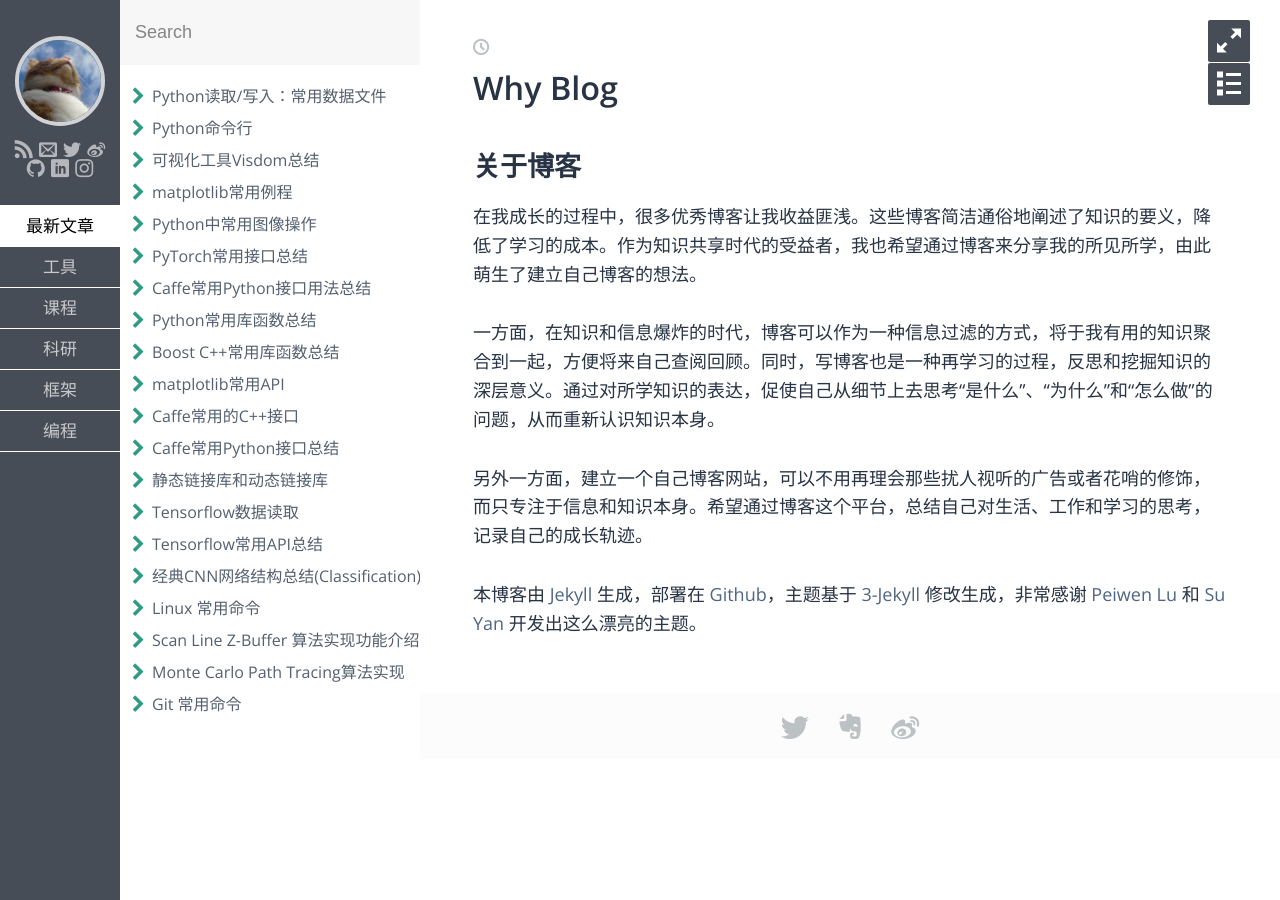
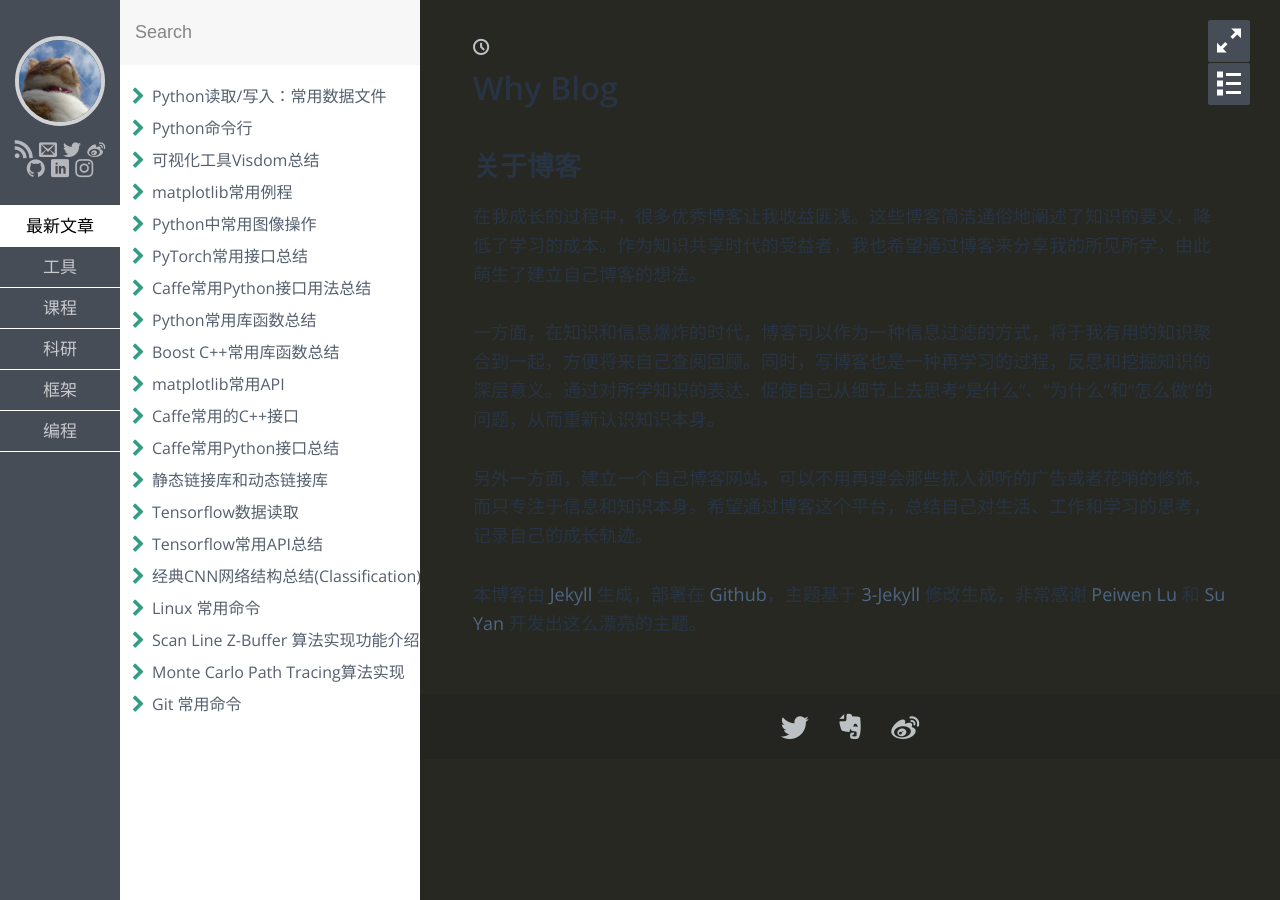
Before and after one commit to sccbhxc/sccbhxc.github.io, a Jekyll site: the page built from index.md, in a window 1280 px wide. Built offline with Jekyll 4.4.1, drawn with Linux system fonts in a browser that asks for light colours; some web fonts are replaced; a script that is not in the unit is left out.

Commit message:
change post background color

```diff
--- a/css/main.sass
+++ b/css/main.sass
@@ -80,7 +80,8 @@ $post-text-color: #283444
 $post-link-color: lighten($post-text-color, 20%)
 $post-link-hover-color: $gradient-end
 
-$post-bg: #FFFFFF
+// $post-bg: #FFFFFF
+$post-bg: #272822
 
 $post-img-border-color: darken($post-bg, 4%)
 $post-img-border-width: 4px
```
